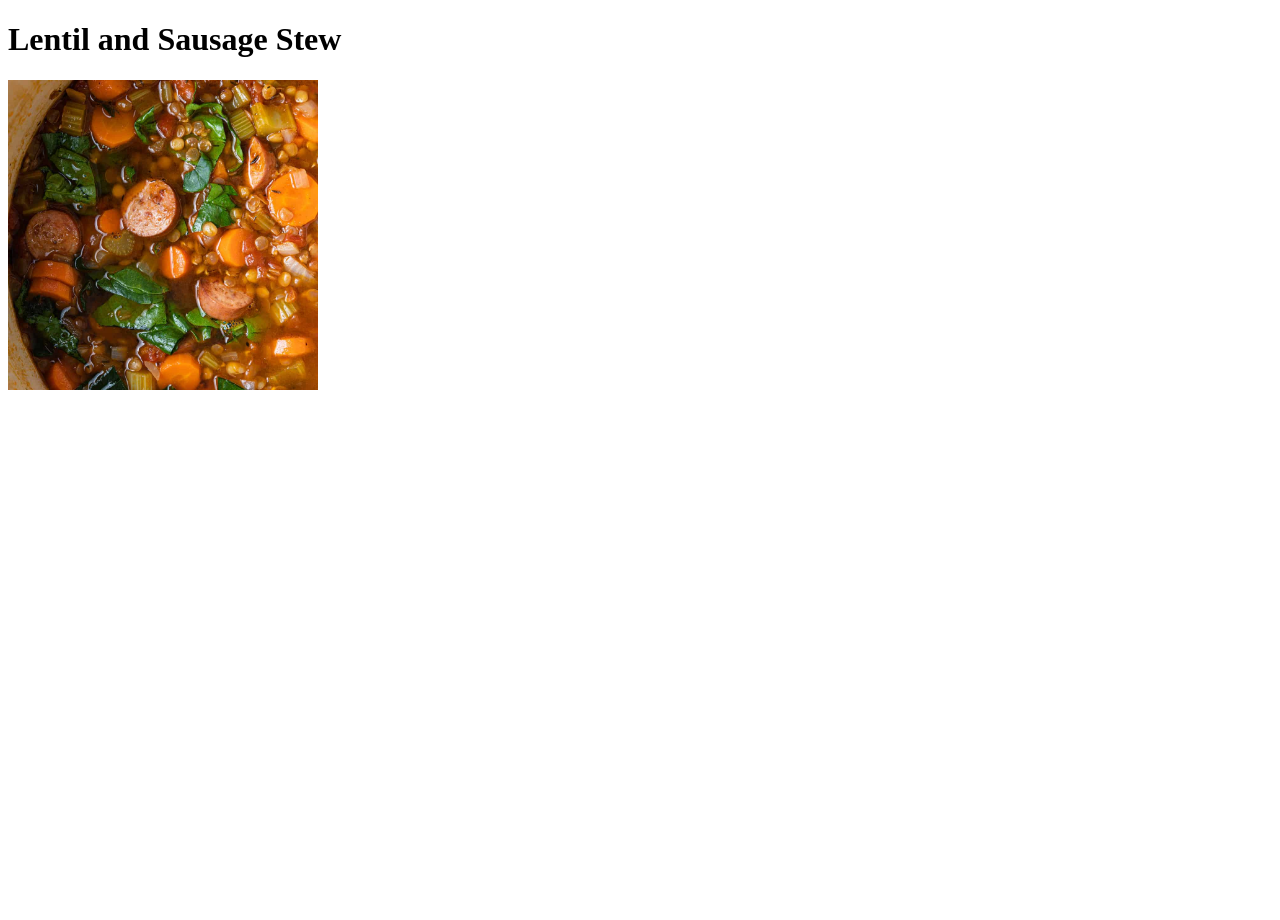
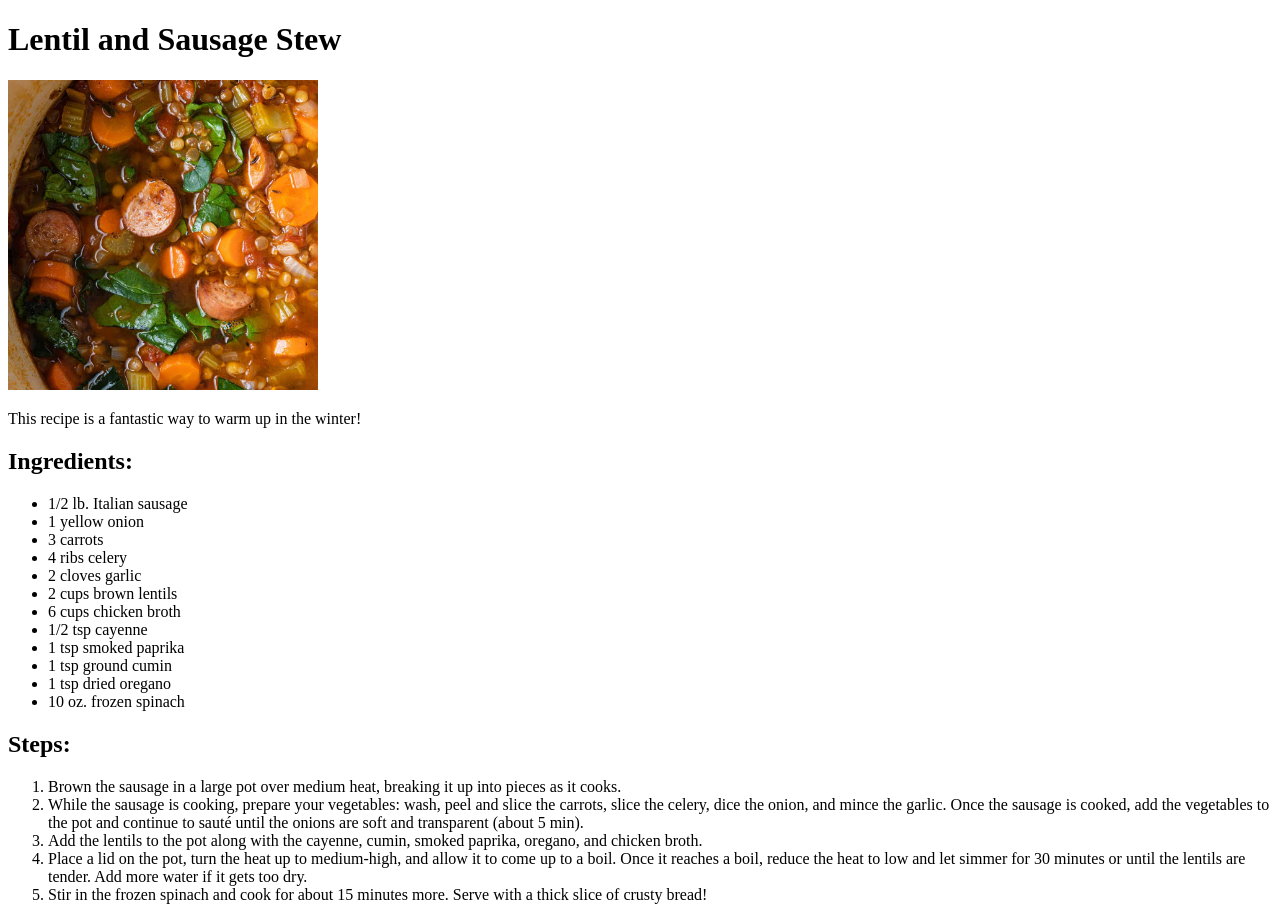
Before and after one commit to pwjv/odin-recipes, a plain HTML site: page recipes/lentilandsausagestew.html in a window 1280 px wide. Before the commit the page ends 800 px from the top, so only its background shows below. Drawn offline with Linux system fonts and the light colour scheme.

Commit message:
New content on recipe pages

```diff
--- a/recipes/lentilandsausagestew.html
+++ b/recipes/lentilandsausagestew.html
@@ -7,5 +7,29 @@
     <body>
         <h1>Lentil and Sausage Stew</h1>
         <img src="../images/sausagelentil.jpg" alt="close-up of sausage and lentil with vegetables stew" height="310" width="310">
+        <p>This recipe is a fantastic way to warm up in the winter!</p>
+        <h2>Ingredients:</h2>
+        <ul>
+            <li>1/2 lb. Italian sausage</li>
+            <li>1 yellow onion</li>
+            <li>3 carrots</li>
+            <li>4 ribs celery</li>
+            <li>2 cloves garlic</li>
+            <li>2 cups brown lentils</li>
+            <li>6 cups chicken broth</li>
+            <li>1/2 tsp cayenne</li>
+            <li>1 tsp smoked paprika</li>
+            <li>1 tsp ground cumin</li>
+            <li>1 tsp dried oregano</li>
+            <li>10 oz. frozen spinach</li>
+        </ul>
+        <h2>Steps:</h2>
+        <ol>
+            <li>Brown the sausage in a large pot over medium heat, breaking it up into pieces as it cooks.</li>
+            <li>While the sausage is cooking, prepare your vegetables: wash, peel and slice the carrots, slice the celery, dice the onion, and mince the garlic. Once the sausage is cooked, add the vegetables to the pot and continue to sauté until the onions are soft and transparent (about 5 min).</li>
+            <li>Add the lentils to the pot along with the cayenne, cumin, smoked paprika, oregano, and chicken broth.</li>
+            <li>Place a lid on the pot, turn the heat up to medium-high, and allow it to come up to a boil. Once it reaches a boil, reduce the heat to low and let simmer for 30 minutes or until the lentils are tender. Add more water if it gets too dry.</li>
+            <li>Stir in the frozen spinach and cook for about 15 minutes more. Serve with a thick slice of crusty bread!</li>
+        </ol>
     </body>
 </html>
```
Also changed, not shown: recipes/berrysmoothie.html (+14 -0 lines), recipes/frenchbreadpizza.html (+19 -0 lines), recipes/sausageandrice.html (+21 -0 lines).
